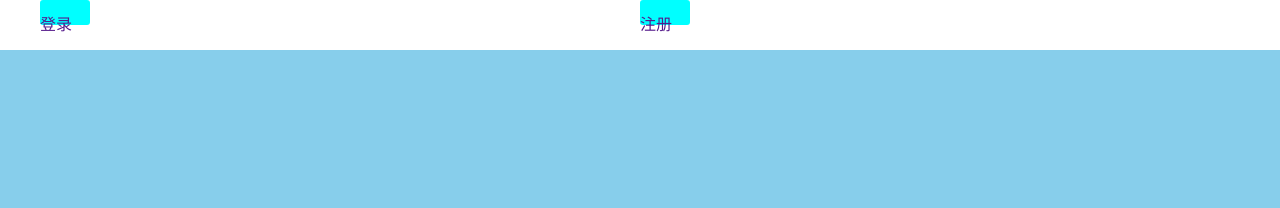
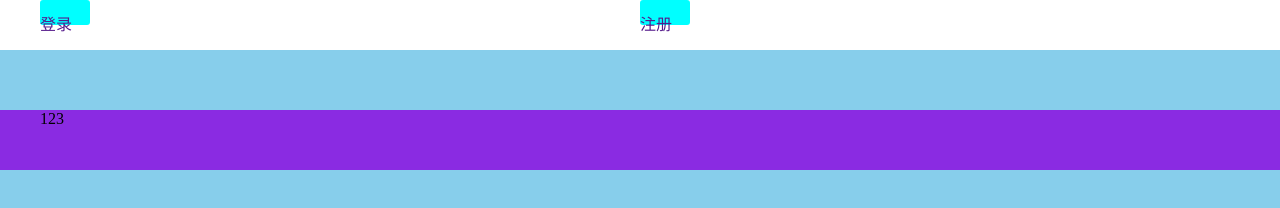
Before and after one commit to cuchen18/myname, a plain HTML site: page index.html in a window 1280 px wide. Drawn offline with Linux system fonts and the light colour scheme.

Commit message:
reg的修改

```diff
--- a/css/index.css
+++ b/css/index.css
@@ -32,3 +32,8 @@ ul{
     /* align-items: center; */
     line-height: 50px;
 }
+.footer{
+    margin-top: 60px;
+    background-color: blueviolet;
+    height: 60px;
+}
--- a/index.html
+++ b/index.html
@@ -16,6 +16,11 @@
         </ul>
       </div>
     </div>
+    <div class="footer">
+        <div class="w">
+            <div class="nav">123</div>
+        </div>
+    </div>
     <script src="./js/jquery.js"></script>
   </body>
 </html>
```
Also changed, not shown: reg.html (added, +20 -0 lines).
